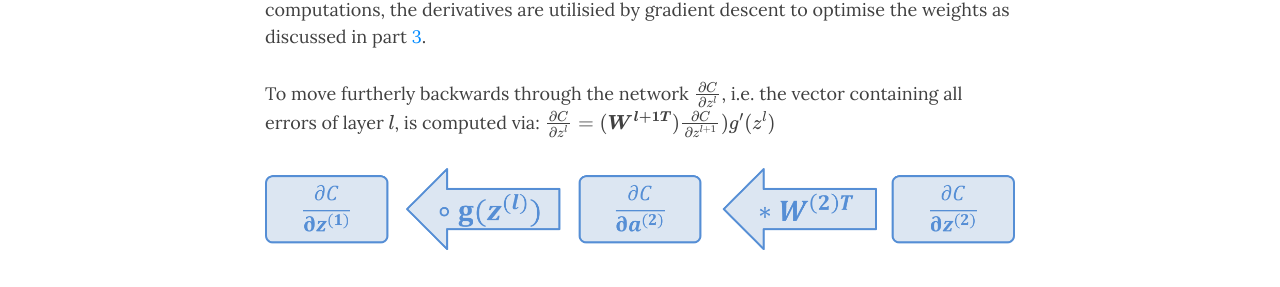
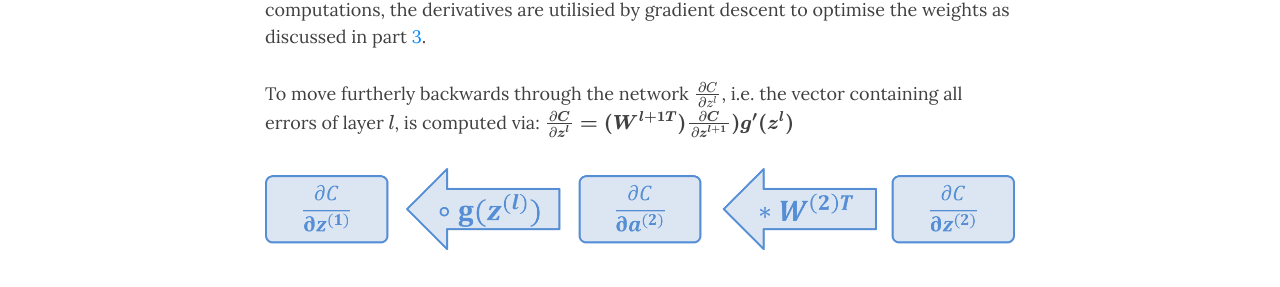
Before and after one commit to m-petersen/vinpetersen.github.io, a Jekyll site: the page built from _posts/2018-11-29-a-guided-tour-through-a-convolutional-neural-network-part-4.md, in a window 1280 px wide and 900 px high, scrolled down 3100 px. Shown: the part 151-438 px from the top of the window. Built offline with Jekyll 4.4.1, drawn with Linux system fonts in a browser that asks for light colours; nearby versions of some CDN libraries; formulas are drawn with MathJax 3.

```diff
--- a/_posts/2018-11-29-a-guided-tour-through-a-convolutional-neural-network-part-4.md
+++ b/_posts/2018-11-29-a-guided-tour-through-a-convolutional-neural-network-part-4.md
@@ -41,7 +41,7 @@ The derivative regarding a bias is simply the error of the same neuron.
 Of course the derivatives for any parameter to be learned are computed. After the computations, the derivatives are utilisied by gradient descent to optimise the weights as discussed in part [3](https://vinpetersen.github.io/2019-11-29-a-guided-tour-through-a-convolutional-neural-network-part-3/).
 
 To move furtherly backwards through the network $$\frac{∂C}{∂z^{l}}$$, i.e. the vector containing all errors of layer $l$, is computed via:
-$$\frac{∂C}{∂z^{l}}=(\boldsymbol{W^{l+1 T}})\frac{∂C}{∂z^{l+1}})g'(z^{l})$$
+$$\boldsymbol{\frac{∂C}{∂z^{l}}=(W^{l+1 T})\frac{∂C}{∂z^{l+1}})g'(z^{l})}$$
 
 ![backprop_detailed2.png]({{site.baseurl}}/img/backprop_detailed2.png)
 *Figure 17. Moving the error backwards through the network*
```
